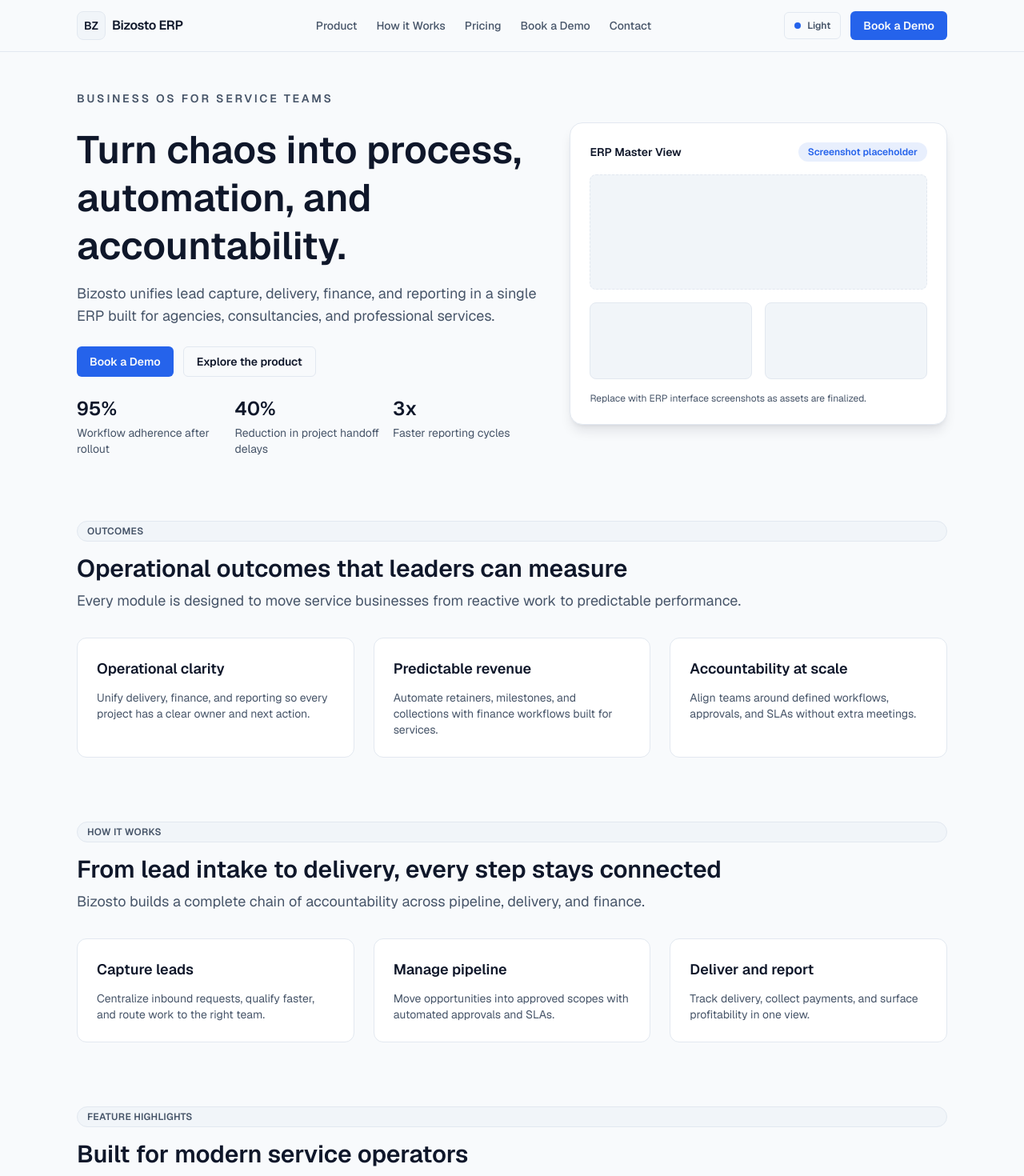
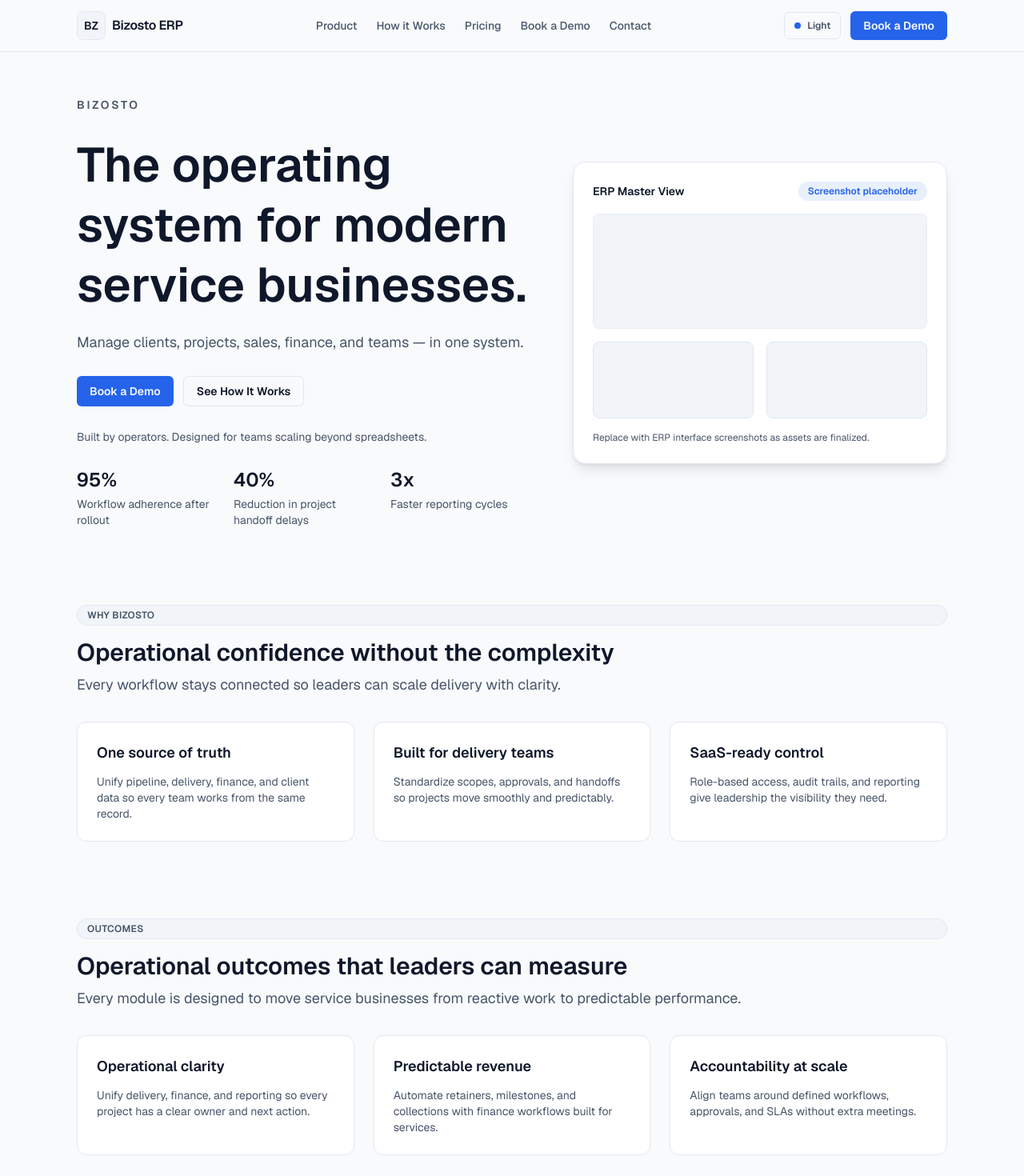
Before and after one commit to lacreativodesign/bizosto-website, a Next.js app: page / in a window 1280 px wide. Shown: the top 1470 px of the page at 80% size. Built offline with nearby package versions, Linux system fonts and the light colour scheme; no server answers.

Commit message:
Polish homepage UI and conversion copy

```diff
--- a/app/page.tsx
+++ b/app/page.tsx
@@ -84,27 +84,29 @@ const faqs = [
 
 export default function HomePage() {
   return (
-    <div className="space-y-20 pb-20 pt-12">
-      <Container className="grid gap-10 lg:grid-cols-[1.1fr_0.9fr] lg:items-center">
-        <div className="space-y-6">
+    <div className="space-y-24 pb-24 pt-14">
+      <Container className="grid gap-12 lg:grid-cols-[1.1fr_0.9fr] lg:items-center">
+        <div className="space-y-7">
           <p className="text-sm font-semibold uppercase tracking-[0.2em] text-muted-foreground">
-            Business OS for service teams
+            Bizosto
           </p>
-          <div className="space-y-4">
-            <h1 className="text-3xl font-semibold leading-tight text-foreground sm:text-4xl lg:text-5xl">
-              Turn chaos into process, automation, and accountability.
+          <div className="space-y-5">
+            <h1 className="text-4xl font-semibold leading-tight text-foreground sm:text-5xl lg:text-6xl">
+              The operating system for modern service businesses.
             </h1>
-            <p className="text-base text-muted-foreground sm:text-lg">
-              Bizosto unifies lead capture, delivery, finance, and reporting in a single ERP built for
-              agencies, consultancies, and professional services.
+            <p className="max-w-xl text-base text-muted-foreground sm:text-lg">
+              Manage clients, projects, sales, finance, and teams — in one system.
             </p>
           </div>
           <div className="flex flex-col gap-3 sm:flex-row">
             <Button href="/book-demo">Book a Demo</Button>
-            <Button href="/product" variant="outline">
-              Explore the product
+            <Button href="/how-it-works" variant="outline">
+              See How It Works
             </Button>
           </div>
+          <p className="text-sm text-muted-foreground">
+            Built by operators. Designed for teams scaling beyond spreadsheets.
+          </p>
           <div className="grid gap-4 text-sm text-muted-foreground sm:grid-cols-3">
             <div className="space-y-1">
               <p className="text-2xl font-semibold text-foreground">95%</p>
@@ -144,6 +146,38 @@ export default function HomePage() {
 
       <Container>
         <SectionHeading
+          eyebrow="Why Bizosto"
+          title="Operational confidence without the complexity"
+          subtitle="Every workflow stays connected so leaders can scale delivery with clarity."
+        />
+        <div className="mt-8 grid gap-6 md:grid-cols-3">
+          {[
+            {
+              title: "One source of truth",
+              description:
+                "Unify pipeline, delivery, finance, and client data so every team works from the same record.",
+            },
+            {
+              title: "Built for delivery teams",
+              description:
+                "Standardize scopes, approvals, and handoffs so projects move smoothly and predictably.",
+            },
+            {
+              title: "SaaS-ready control",
+              description:
+                "Role-based access, audit trails, and reporting give leadership the visibility they need.",
+            },
+          ].map((item) => (
+            <div key={item.title} className="rounded-xl border border-border bg-surface p-6">
+              <h3 className="text-lg font-semibold text-foreground">{item.title}</h3>
+              <p className="mt-3 text-sm text-muted-foreground">{item.description}</p>
+            </div>
+          ))}
+        </div>
+      </Container>
+
+      <Container>
+        <SectionHeading
           eyebrow="Outcomes"
           title="Operational outcomes that leaders can measure"
           subtitle="Every module is designed to move service businesses from reactive work to predictable performance."
@@ -161,30 +195,29 @@ export default function HomePage() {
       <Container>
         <SectionHeading
           eyebrow="How it works"
-          title="From lead intake to delivery, every step stays connected"
-          subtitle="Bizosto builds a complete chain of accountability across pipeline, delivery, and finance."
+          title="From lead intake to revenue, every step stays connected"
+          subtitle="A simple operating rhythm that keeps pipeline, delivery, and finance aligned."
         />
-        <div className="mt-8 grid gap-6 lg:grid-cols-3">
+        <div className="mt-8 grid gap-4 rounded-2xl border border-border bg-surface p-6 md:grid-cols-3">
           {[
             {
               title: "Capture leads",
-              description:
-                "Centralize inbound requests, qualify faster, and route work to the right team.",
+              description: "Centralize inbound requests and qualify faster.",
             },
             {
-              title: "Manage pipeline",
-              description:
-                "Move opportunities into approved scopes with automated approvals and SLAs.",
+              title: "Run delivery",
+              description: "Move work through scoped, automated delivery playbooks.",
             },
             {
-              title: "Deliver and report",
-              description:
-                "Track delivery, collect payments, and surface profitability in one view.",
+              title: "Track revenue",
+              description: "Tie delivery to billing, margin, and client renewals.",
             },
           ].map((step) => (
-            <div key={step.title} className="rounded-xl border border-border bg-card p-6">
-              <h3 className="text-lg font-semibold text-foreground">{step.title}</h3>
-              <p className="mt-3 text-sm text-muted-foreground">{step.description}</p>
+            <div key={step.title} className="space-y-2 rounded-xl border border-border bg-card p-5">
+              <p className="text-sm font-semibold uppercase tracking-[0.16em] text-muted-foreground">
+                {step.title}
+              </p>
+              <p className="text-sm text-muted-foreground">{step.description}</p>
             </div>
           ))}
         </div>
@@ -253,8 +286,10 @@ export default function HomePage() {
 
       <Container>
         <CTASection
-          title="Ready to build accountable operations?"
-          description="Book a demo to align workflows, delivery, and finance in one ERP master system."
+          title="Ready to see Bizosto in action?"
+          description="Get a guided walkthrough and rollout plan."
+          primaryAction="Book a Demo"
+          secondaryAction="Contact"
         />
       </Container>
     </div>
```
